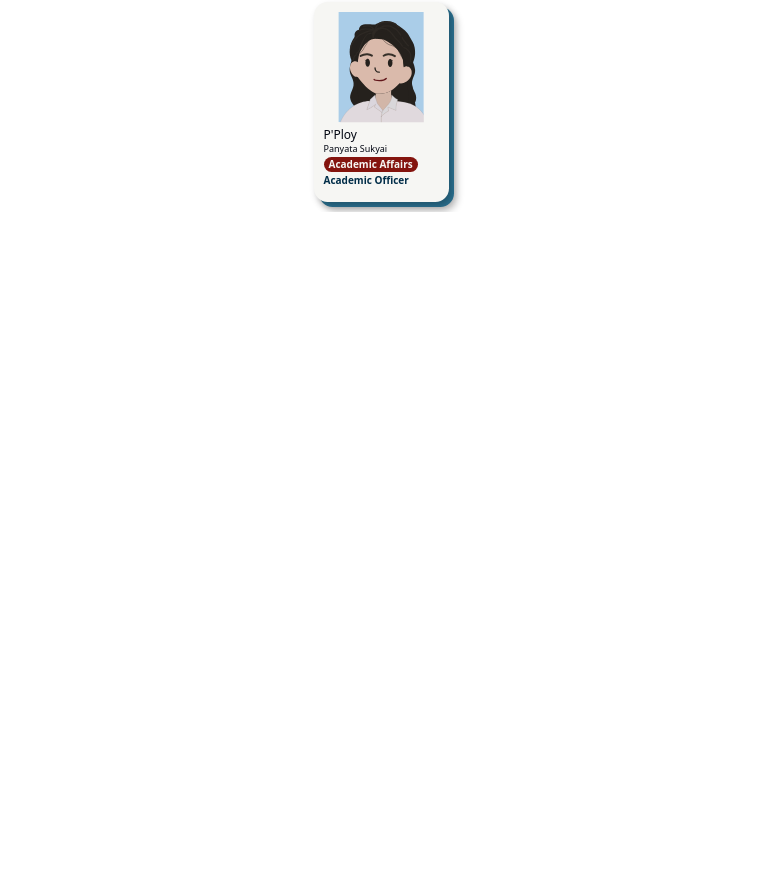
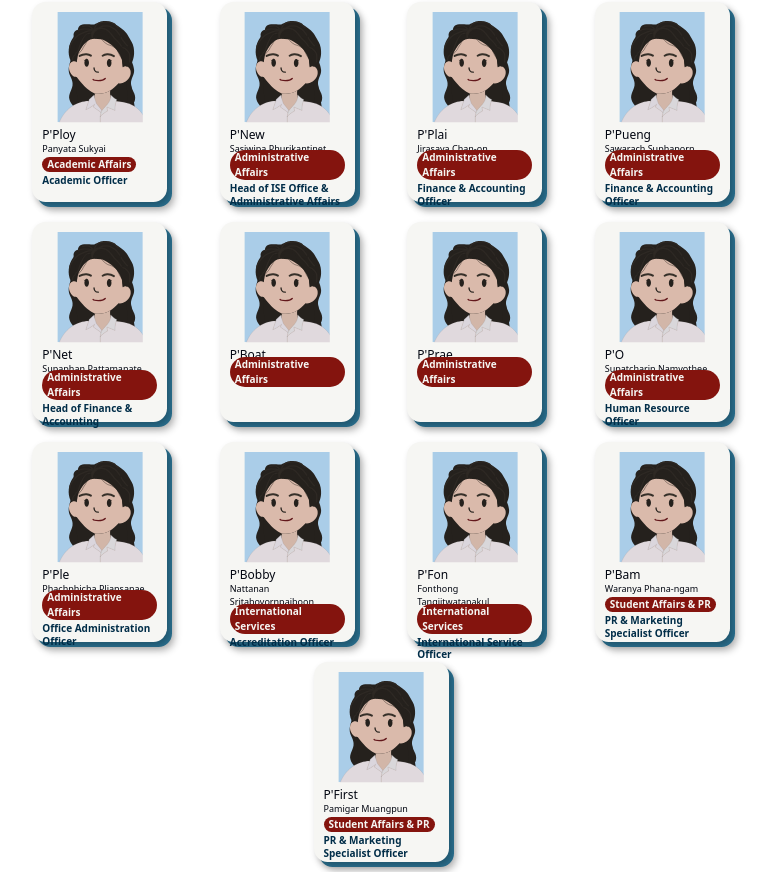
Before and after one commit to IT-ISESC/ISESC-Website, a SvelteKit app: page /staff-search in a window 1280 px wide. Shown: the part 640-1512 px from the top of the page, without its empty margins (259-1031 px from the left). Before the commit the page ends 852 px from the top, so only its background shows below. Built offline with nearby package versions, Linux system fonts and the light colour scheme.

Commit message:
Update staffData

```diff
--- a/src/routes/staff-search/+page.svelte
+++ b/src/routes/staff-search/+page.svelte
@@ -73,7 +73,6 @@
 		width: 100%;
 		max-width: 800px;
 		height: 1px;
-		/* background-color: var(--secondary-blue); */
 		border: none;
 		margin: 20px auto;
 	}
--- a/src/routes/staff-search/staffData.js
+++ b/src/routes/staff-search/staffData.js
@@ -6,7 +6,7 @@
 // },
 
 export const staffData = [
-	// TODO Academic Affairs
+	// Academic Affairs
 	{
 		nickname: 'Sorn',
 		fullname: 'Suputtra Dachkun',
@@ -41,6 +41,92 @@
 		tag: 'Academic Affairs',
 		tagColor: '#84140e',
 		role: 'Academic Officer'
+	},
+	// Administrative Affairs
+	{
+		nickname: 'New',
+		fullname: 'Sasiwipa Phurikantinet',
+		tag: 'Administrative Affairs',
+		tagColor: '#d4a314',
+		role: 'Head of ISE Office & Administrative Affairs'
+	},
+	{
+		nickname: 'Plai',
+		fullname: 'Jirasaya Chan-on',
+		tag: 'Administrative Affairs',
+		tagColor: '#d4a314',
+		role: 'Finance & Accounting Officer'
+	},
+	{
+		nickname: 'Pueng',
+		fullname: 'Sawarach Suphaporn',
+		tag: 'Administrative Affairs',
+		tagColor: '#d4a314',
+		role: 'Finance & Accounting Officer'
+	},
+	{
+		nickname: 'Net',
+		fullname: 'Supaphan Pattamanate',
+		tag: 'Administrative Affairs',
+		tagColor: '#d4a314',
+		role: 'Head of Finance & Accounting'
+	},
+	{
+		nickname: 'Boat',
+		fullname: '',
+		tag: 'Administrative Affairs',
+		tagColor: '#d4a314',
+		role: ''
+	},
+	{
+		nickname: 'Prae',
+		fullname: '',
+		tag: 'Administrative Affairs',
+		tagColor: '#d4a314',
+		role: ''
+	},
+	{
+		nickname: 'O',
+		fullname: 'Supatcharin Namvothee',
+		tag: 'Administrative Affairs',
+		tagColor: '#d4a314',
+		role: 'Human Resource Officer'
+	},
+	{
+		nickname: 'Ple',
+		fullname: 'Phachphicha Pliansanae',
+		tag: 'Administrative Affairs',
+		tagColor: '#d4a314',
+		role: 'Office Administration Officer'
+	},
+	// International Services
+	{
+		nickname: 'Bobby',
+		fullname: 'Nattanan Sritabovornpaiboon',
+		tag: 'International Services',
+		tagColor: '#148442',
+		role: 'Accreditation Officer'
+	},
+	{
+		nickname: 'Fon',
+		fullname: 'Fonthong Tangjitwatanakul',
+		tag: 'International Services',
+		tagColor: '#148442',
+		role: 'International Service Officer'
+	},
+	// Student Affairs and Public Relations
+	{
+		nickname: 'Bam',
+		fullname: 'Waranya Phana-ngam',
+		tag: 'Student Affairs & PR',
+		tagColor: '#146a84',
+		role: 'PR & Marketing Specialist Officer'
+	},
+	{
+		nickname: 'First',
+		fullname: 'Pamigar Muangpun',
+		tag: 'Student Affairs & PR',
+		tagColor: '#146a84',
+		role: 'PR & Marketing Specialist Officer'
 	}
-	// TODO other staff ...
 ];
```
